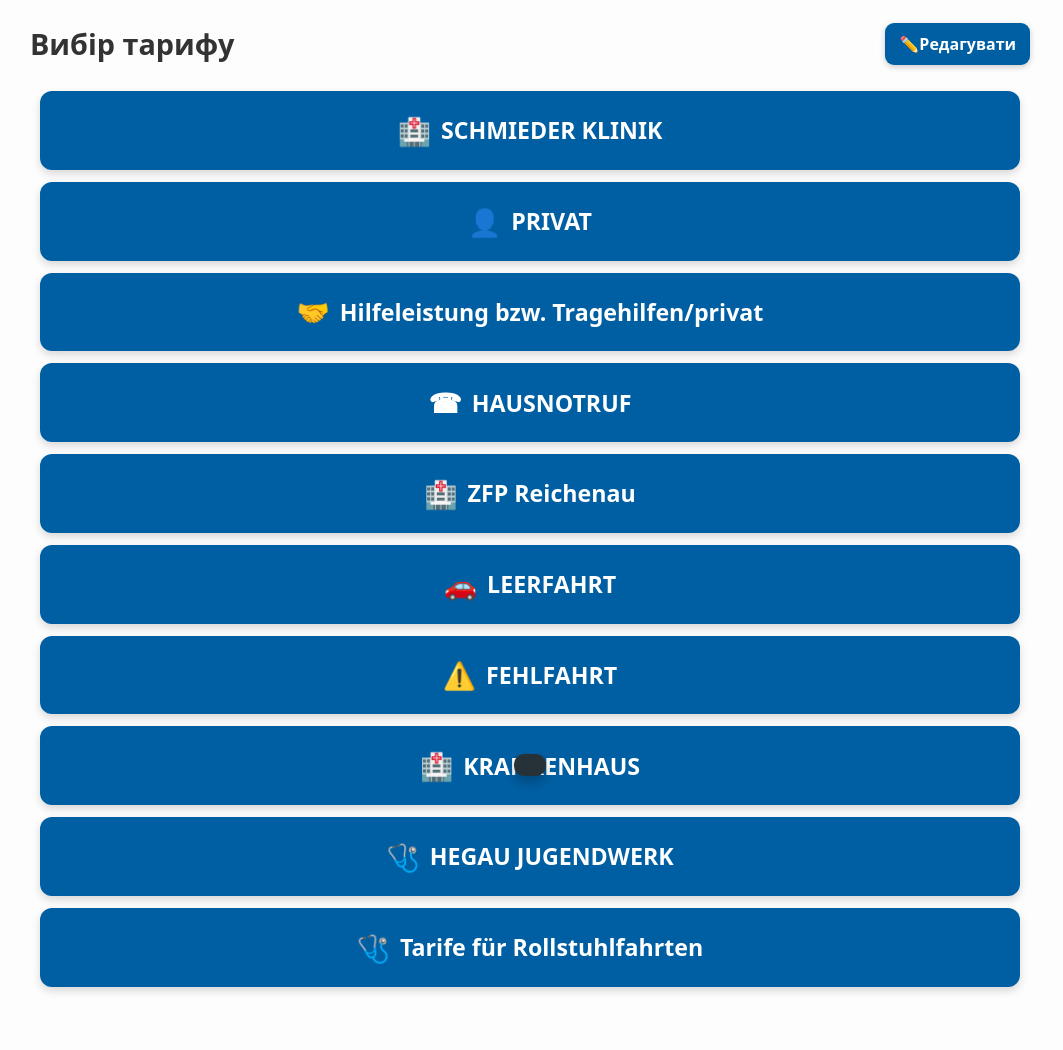
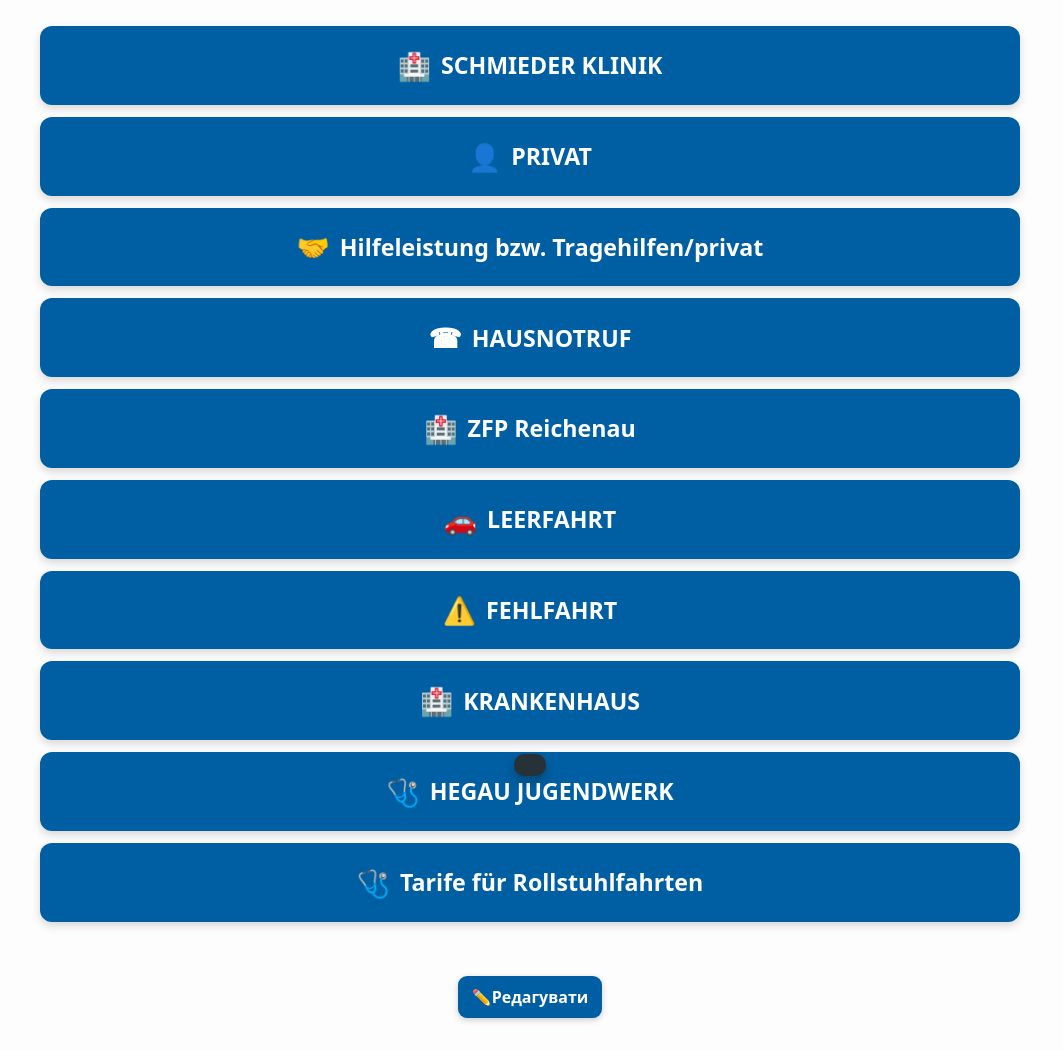
Before and after one commit to Deuschland/MIT-KORIGIREN, a plain HTML site: page index.html in a window 1280 px wide. Shown: the whole page, without its empty margins (110-1173 px from the left). Drawn offline with Linux system fonts and the light colour scheme.

Commit message:
Refactor header actions and hide app title

```diff
--- a/index.html
+++ b/index.html
@@ -11,19 +11,7 @@
   <link rel="icon" href="icon-192.png" type="image/png">
 </head>
 <body>
-  <header class="app-header">
-    <h1 id="app-title">Вибір тарифу</h1>
-    <div class="header-actions">
-      <button id="edit-mode-button" class="toolbar-button primary-toolbar-button" type="button">
-        <i class="fa-solid fa-pen-to-square" aria-hidden="true"></i>
-        <span>Редагувати</span>
-      </button>
-      <button id="save-button" class="toolbar-button primary-toolbar-button" type="button" hidden>
-        <i class="fa-solid fa-floppy-disk" aria-hidden="true"></i>
-        <span>Зберегти</span>
-      </button>
-    </div>
-  </header>
+  <h1 id="app-title" hidden>Вибір тарифу</h1>
 
   <main>
     <div id="edit-banner" class="edit-banner" hidden>
@@ -41,6 +29,17 @@
     <section id="menu-buttons" aria-label="Головне меню"></section>
     <section id="sub-options" aria-label="Підменю"></section>
     <section id="output" aria-label="Деталі"></section>
+
+    <div class="header-actions" style="display: flex; justify-content: center; margin-top: 24px; margin-bottom: 16px;">
+      <button id="edit-mode-button" class="toolbar-button primary-toolbar-button" type="button">
+        <i class="fa-solid fa-pen-to-square" aria-hidden="true"></i>
+        <span>Редагувати</span>
+      </button>
+      <button id="save-button" class="toolbar-button primary-toolbar-button" type="button" hidden>
+        <i class="fa-solid fa-floppy-disk" aria-hidden="true"></i>
+        <span>Зберегти</span>
+      </button>
+    </div>
   </main>
 
   <dialog id="editor-dialog" class="editor-dialog" aria-labelledby="editor-title">
```
